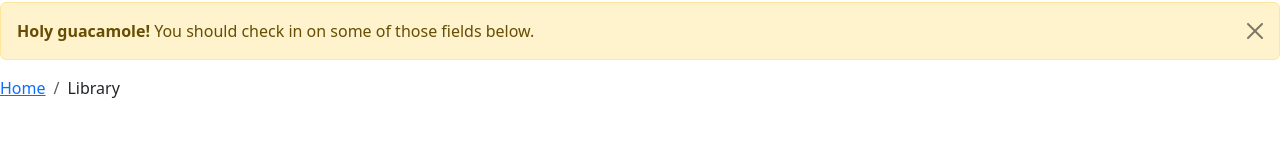
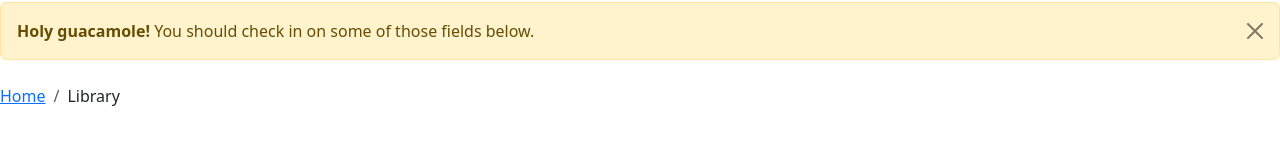
Before and after one commit to NS-25/Bootstraps-project, a React (Vite) app: page / in a window 1280 px wide. Shown: the part 394-538 px from the top of the page. Built offline with nearby package versions, Linux system fonts and the light colour scheme.

Commit message:
change smoe css

```diff
--- a/src/App.jsx
+++ b/src/App.jsx
@@ -31,7 +31,7 @@ const App = () => {
         <Alert variant="success" head="heading" close="close" />
         <Alert variant="warning" close="close" />
       </div>
-      <div className="mt-1">
+      <div className="mt-4">
         <Breadcrumb type="item" />
       </div>
     </>
```
